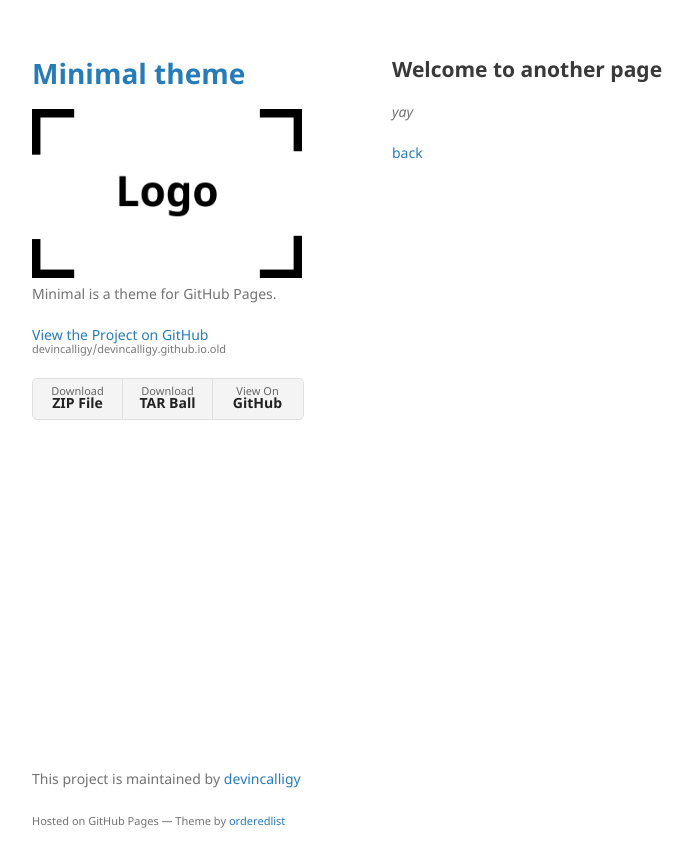
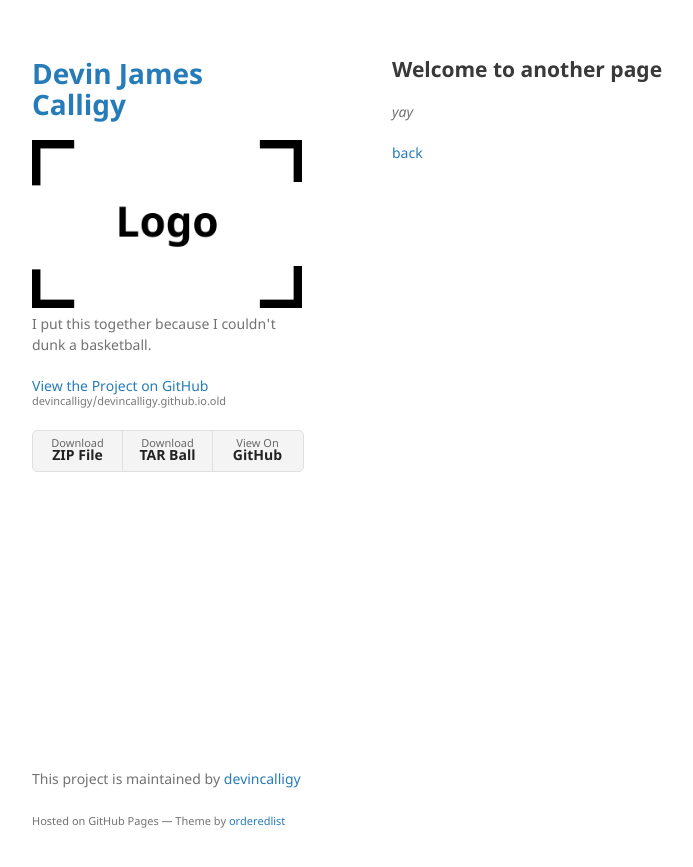
Before and after one commit to devincalligy/devincalligy.github.io.old, a Jekyll site: the page built from another-page.md, in a window 1280 px wide. Shown: the top 867 px of the page, without its empty margins (178-871 px from the left). Built offline with Jekyll 4.4.1, drawn with Linux system fonts in a browser that asks for light colours; our own code applies the rules of GitHub Pages for plain Markdown files.

Commit message:
Update _config.yml

```diff
--- a/_config.yml
+++ b/_config.yml
@@ -1,6 +1,6 @@
-title: Minimal theme
+title: Devin James Calligy
 logo: /assets/img/logo.png
-description: Minimal is a theme for GitHub Pages.
+description: I put this together because I couldn't dunk a basketball.
 show_downloads: true
 google_analytics:
 theme: jekyll-theme-minimal
```
